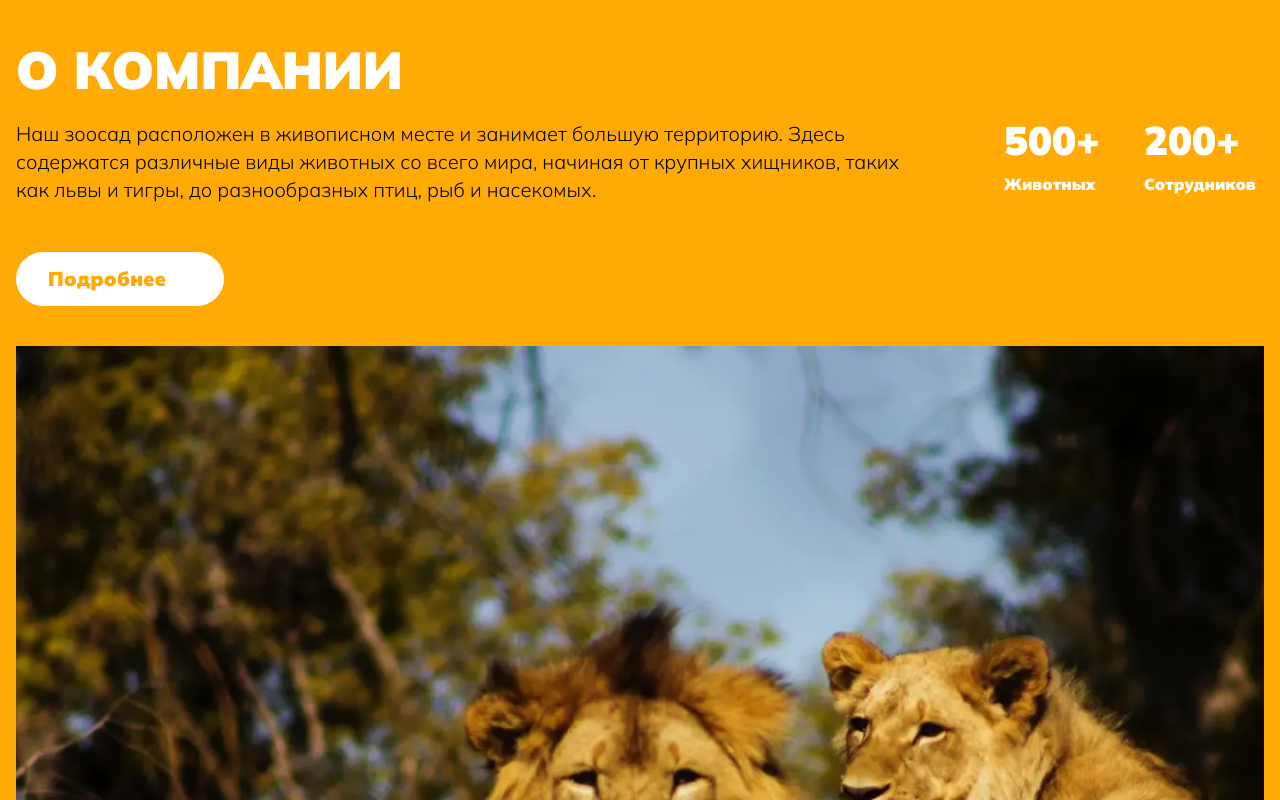
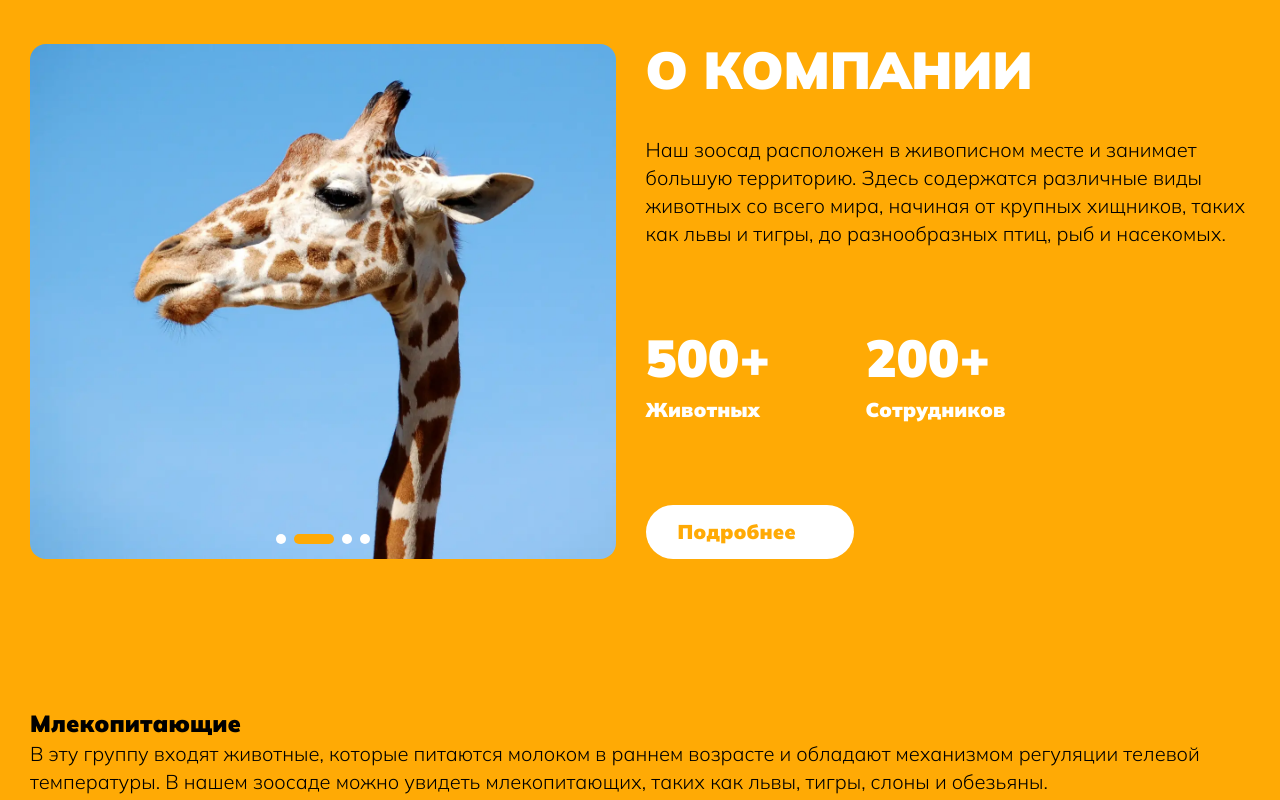
Before and after one commit to ruuuu/prettyPaw, a website built with webpack: page src/index.html in a window 1280 px wide. Shown: the part 860-1660 px from the top of the page. Built offline with nearby package versions, Linux system fonts and the light colour scheme; files whose address does not match are found by name.

Commit message:
Add files via upload

```diff
--- a/src/index.html
+++ b/src/index.html
@@ -56,7 +56,7 @@
 
     <section class="about">
       <div class="container about__container">
-        <h2 class="about__title">О компании</h2>
+        <h2 class="about__title">О&nbsp;компании</h2>
 
         <div class="about__content">
           <p class="about__description">
@@ -89,9 +89,10 @@
                   <source srcset="img/leo_tablet.webp" media="(min-width: 786px)" type="image/webp">
                   <source srcset="img/leo_tablet.jpg" media="(min-width: 786px)"><!--для >786px-->
                   <source srcset="img/leo.jpg" type="image/webp">
-                  <img src="img/leo.jpg" alt="Лев" loading="lazy"><!--для <768px-->
+                  <img class="about__image" src="img/leo.jpg" alt="Лев" loading="lazy"><!--для <768px-->
                 </picture>
               </li>
+
               <li class="about__image-item swiper-slide">
                 <picture class="about__image-wrapper">
                   <source srcset="img/giraffe_desktop.webp" media="(min-width: 1280px)" type="image/webp">
@@ -101,9 +102,10 @@
                   <source srcset="img/giraffe_tablet.webp" media="(min-width: 786px)" type="image/webp">
                   <source srcset="img/giraffe_tablet.jpg" media="(min-width: 786px)">
                   <source srcset="img/giraffe.jpg" type="image/webp">
-                  <img src="img/giraffe.jpg" alt="Жираф" loading="lazy">
+                  <img class="about__image" src="img/giraffe.jpg" alt="Жираф" loading="lazy">
                 </picture>
               </li>
+
               <li class="about__image-item swiper-slide">
                 <picture class="about__image-wrapper">
                   <source srcset="img/fulgens_desktop.webp" media="(min-width: 1280px)" type="image/webp">
@@ -113,9 +115,10 @@
                   <source srcset="img/fulgens_tablet.webp" media="(min-width: 786px)" type="image/webp">
                   <source srcset="img/fulgens_tablet.jpg" media="(min-width: 786px)">
                   <source srcset="img/fulgens.jpg" type="image/webp">
-                  <img src="img/fulgens.jpg" alt="Красная панда" loading="lazy">
+                  <img class="about__image" src="img/fulgens.jpg" alt="Красная панда" loading="lazy">
                 </picture>
               </li>
+
               <li class="about__image-item swiper-slide">
                 <picture class="about__image-wrapper">
                   <source srcset="img/parrots_desktop.webp" media="(min-width: 1280px)" type="image/webp">
@@ -125,10 +128,11 @@
                   <source srcset="img/parrots_tablet.webp" media="(min-width: 786px)" type="image/webp">
                   <source srcset="img/parrots_tablet.jpg" media="(min-width: 786px)">
                   <source srcset="img/parrots.jpg" type="image/webp">
-                  <img src="img/parrots.jpg" alt="Попугай" loading="lazy">
+                  <img class="about__image" src="img/parrots.jpg" alt="Попугай" loading="lazy">
                 </picture>
               </li>
             </ul>
+
             <!-- If we need pagination -->
             <div class="about__slider-pagination swiper-pagination"></div>
           </div>
@@ -175,7 +179,7 @@
           <a class="career__link link-main" href="#career">Подробнее</a>
         </div>
 
-
+        <!-- сладйер -->
           <div class="career__slider swiper">
             <ul class="career__image-list swiper-wrapper">
               <!-- Slides -->
--- a/src/index.js
+++ b/src/index.js
@@ -1,9 +1,46 @@
 import './index.html';
-import 'swiper/scss';  //  подключам свайпер
+import 'swiper/scss';  //  подключам свайпер сладйер
 import 'swiper/scss/pagination';
+import './index.scss';
+import { slidersInit } from './modules/sliders';
 
 
-import './index.scss';
+
+slidersInit('.about__slider', {  // сладер для "О компании"
+            pagination: {
+                  el: '.about__slider-pagination',
+            }
+      }
+);
+
+
+
+slidersInit('.career__slider ', {  // сладер для "Карьера"
+      pagination: {
+            el: '.career__slider-pagination',
+      },
+      breakpoints: {
+
+            768: {
+              slidesPerView: 3,  // кол-во слайдв на странице
+              spaceBetween: 20
+            },
+
+
+            1024: {
+              slidesPerView: 3,
+              spaceBetween: 26
+            },
+
+
+            1240: {
+              slidesPerView: 4,
+              spaceBetween: 30
+            }
+          }
+      }
+);
+
 
 
 const videoBg = document.querySelector('.video-bg');
--- a/src/index.scss
+++ b/src/index.scss
@@ -6,3 +6,4 @@
 @import 'style/navigation';
 @import 'style/hero';
 @import 'style/about';
+@import 'style/career';
--- /dev/null
+++ b/src/modules/sliders.js
@@ -0,0 +1,29 @@
+import  {Swiper, Pagination, Autoplay} from "swiper";
+
+const params = {
+
+      spaceBetween: 20,  // расстояние между слайдами
+      loop: true,  // зацикленный слайдер
+      autoplay: {
+            delay: 3500,  //  зажержка между слайдами в сек
+            disableOnInteraction: false,  // после взаимодействия со сладйером, он продолжит рабоать
+      },
+      sliderPerView: 1, // число отображаемыз слайдов на странице
+      pagination: {
+            el: '.swiper-pagination'
+      },
+      modules: [  Autoplay, Pagination ]
+};
+
+
+
+
+export const slidersInit = (selectorSlider, newParams) => {
+
+      new Swiper(selectorSlider,  {
+            ...params,
+            ...newParams,
+      }
+      );
+
+};
--- a/src/style/_about.scss
+++ b/src/style/_about.scss
@@ -1,14 +1,30 @@
 .about {
       padding: 80px 0;
 
-      @include lg{ // >1024
+      @include lg{ // > 1024
             padding: 100px 0;
       }
 
 
       &__container {
-            padding-left: 16px;
-            padding-right: 16px;
+
+            @include lg{ // > 1024
+                  display: grid;
+                  grid-template-columns:  48% 1fr;
+                  gap: 40px 20px;
+                  grid-template-areas:
+                        'title  title'
+                        'slider content';
+            }
+
+            @include xl{  // > 1240
+                  grid-template-rows: min-content 1fr;  // min-content значит мин возможный, оставшееся пространоство займет 2 ой столбец
+                  gap: 40px 30px;
+                  grid-template-areas:
+                        'slider title'
+                        'slider content';
+
+            }
       }
 
 
@@ -20,30 +36,12 @@
             text-transform: uppercase;
             color: $second;
 
-            @include sm{  // >576
-
-            }
-
-
-            @include md{  // >768
-
-            }
-
-
-            @include lg{  // > 1024
+            @include lg{  // > 1024  грид элемент
+                  grid-area: title;
+                  margin-bottom: 0;
                   font-size: 52px;
             }
 
-
-            @include xl{  // > 1240
-
-
-            }
-
-
-            @include xxl{ // >1600
-
-            }
       }
 
 
@@ -53,33 +51,36 @@
             background-image: url('../img/paw.svg');
             background-repeat: no-repeat;
             background-size: contain;  // чтобы картинка не обрезалась(cover обрезает картинку)
-            // background-size: 254px 220px;
             background-position: center bottom;
 
 
-            @include md{  // >768
+            @include md{  // > 768
                   display: grid;
                   grid-template-columns: 1fr min-content;  // min-content - минимально возможный размер
                   grid-template-areas:
                         'description list'
-                        'link   .'
-                  ;
+                        'link   .';
                   gap: 24px 92px;
-                  // background-size: 217px 188px;
-                   background-position: bottom right;
+                  background-position: bottom right;
             }
 
+            @include lg { // > 1024
+                  grid-template-columns: 1fr;
+                  grid-template-rows: min-content;
+                  gap: 40px;
+                  margin-bottom: 0;
+                  grid-area: content;
+                  grid-template-areas:
+                        'description'
+                        'list'
+                        'link';
+                  padding-bottom: 0;
+                  background-position: center;
+            }
 
-            // @include lg{  // > 1024
-            //       font-size: 52px;
-            //       background-size: 358px 310px;
-            // }
-
-
-            // @include xl{  // > 1240
-            //       background-size: 512px 443px;
-
-            // }
+            @include xl {  // > 1240
+                  gap: 60px;
+            }
 
       }
 
@@ -93,13 +94,17 @@
       }
 
 
-      &__link {
+      &__link { // грид элемент
             margin-bottom: 40px;
 
-            @include md{ // грид элемент
+            @include md{
                   grid-area: link;
                   justify-self: start;  // выравнивание по горизонтали
                   margin-bottom: 0;
+            }
+
+            @include lg{
+                  align-self: end;
             }
       }
 
@@ -113,9 +118,13 @@
             color: $second;
             line-height: 1;
 
-            @include md{ // грид элемент
+            @include md{ // > 768  грид элемент
                   grid-area: list;
                   align-self: flex-start;
+            }
+
+            @include lg{ // > 1024
+                  grid-template-columns: repeat(2, 200px);
             }
 
       }
@@ -129,34 +138,42 @@
       &__count {
             margin-bottom: 16px;
             font-size: 40px;
+
+            @include lg{ // > 1024
+                  font-size: 52px;
+            }
       }
 
 
       &__count-desc {
             font-size: 16px;
+
+            @include lg{ // > 1024
+                  font-size: 20px;
+            }
       }
 
 
-      &__picture {
+      &__picture {  // грид элемент
+
+            @include lg{
+                  grid-area: slider;
+                  border-radius: 16px;
+            }
+
       }
 
 
       &__slider {
+
+
       }
 
 
-      &__image-list {
+      &__image {
+            border-radius: 16px;
       }
 
 
-      &__image-item {
-      }
 
-
-      &__image-wrapper {
-      }
-
-
-      &__slider-pagination {
-      }
 }
--- /dev/null
+++ b/src/style/_career.scss
@@ -0,0 +1,38 @@
+.career {
+      padding-top: 40px;
+      padding-bottom: 30px;
+
+      &__contaner {
+
+      }
+
+      &__title {
+      }
+
+      &__content {
+      }
+
+      &__description {
+      }
+
+      &__link {
+      }
+
+      &__slider {
+      }
+
+      &__image-list {
+      }
+
+      &__image-item {
+      }
+
+      &__image-wrapper {
+      }
+
+      &__image {
+      }
+
+      &__slider-pagination {
+      }
+}
--- a/src/style/_style.scss
+++ b/src/style/_style.scss
@@ -168,3 +168,22 @@ iframe {
 
   }
 }
+
+
+
+.swiper-pagination-bullet{
+  width: 10px;
+  height: 10px;
+  border-radius: 50%;
+  background-color: $second;
+  opacity: 1;
+  transition: width .3s ease-in-out;  //   width плавно меняется
+}
+
+
+.swiper-pagination-bullet-active{
+  background-color: $back;
+  width: 40px;
+  border-radius: 16px;
+
+}
```
